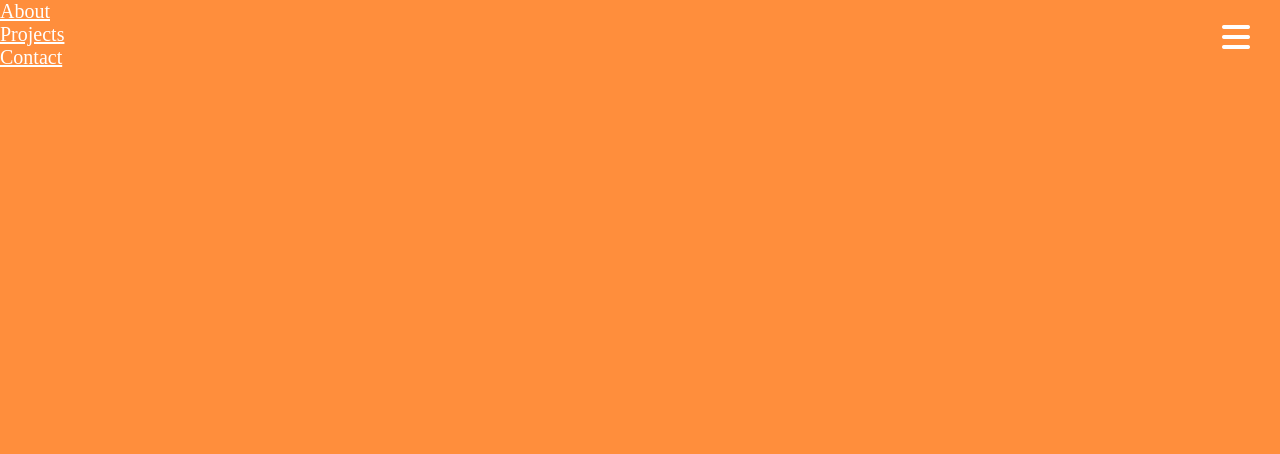
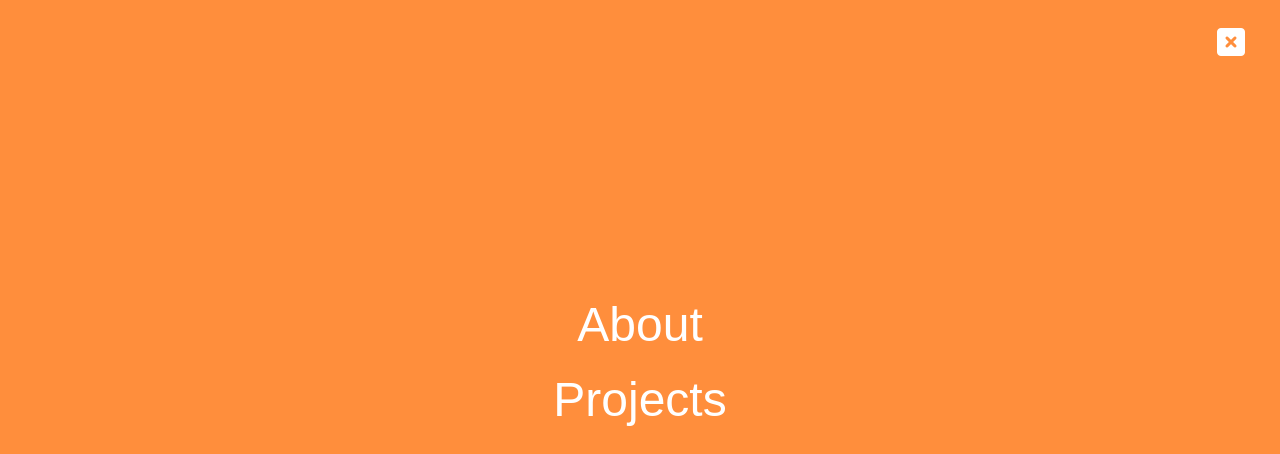
Before and after one commit to BrianYoon91/brian-yoonique-portfolio, a plain HTML site: page index.html in a window 1280 px wide. Both pictures are taken after a click on the element 1236 px from the left and 38 px from the top of the page. Shown: the top 454 px of the page. Drawn offline with Linux system fonts and the light colour scheme; a web font is replaced by a local one.

Commit message:
nav menu finished with hover effect for each links

```diff
--- a/index.html
+++ b/index.html
@@ -12,9 +12,9 @@
     <nav>
         <div class="navMenu">
             <ul class="menu">
-                <li><a href="">About</a></li>
-                <li><a href="">Projects</a></li>
-                <li><a href="">Contact</a></li>
+                <li><a href="#">About</a></li>
+                <li><a href="#">Projects</a></li>
+                <li><a href="#">Contact</a></li>
             </ul>
             <div class="hamburger"><i class="fa-solid fa-bars"></i></div>
         </div>
@@ -34,6 +34,14 @@
         </div>
     </header>
 
+    <main>
+
+
+
+
+
+
+    </main>
 
     <script src="https://kit.fontawesome.com/741551e637.js" crossorigin="anonymous"></script>
     <script src="./script/script.js"></script>
--- a/script/script.js
+++ b/script/script.js
@@ -1,8 +1,11 @@
 const menuButton = document.querySelector('.hamburger');
 const menuShow = document.querySelector('.menu');
+const changeIcon = document.getElementsByClassName('')
 
-menuButton.addEventListener('click', ()=> {
+menuButton.addEventListener('click', (e) => {
+
     menuShow.classList.toggle('active');
     menuButton.classList.toggle('active');
-
+    e.target.classList.toggle('fa-square-xmark');
+    e.target.classList.toggle('fa-bars');
 })
--- a/styles/sass/partials/_header.scss
+++ b/styles/sass/partials/_header.scss
@@ -58,8 +58,10 @@ header {
         position: absolute;
         right: 30px;
         top: 20px;
+        padding: 5px;
 
     }
+
 
     .hamburger.active {
         color:white;
@@ -69,23 +71,52 @@ header {
         background-color: $headingColor;
         padding: 0;
         width: 0;
-        width: 100%;
-        height: 100vh;
         display: none;
+
     }
 
     .menu.active {
-        display: block;
+        width: 100%;
+        height: 100vh;
+        display: flex;
         flex-direction: column;
+        justify-content: center;
+        align-items: center;
         margin: 0;
     }
 
 
     li {
         list-style-type: none;
+        padding: 10px;
+        position: relative;
+
         a {
             color: white;
+            text-decoration: none;
         }
+
+            a::before {
+                content: '';
+                position: absolute;
+                background-color: white;
+                height: 5px;
+                width: 100%;
+                border-radius: 4px;
+                bottom: 0;
+                left: 0;
+                transform-origin: right;
+                transform: scaleX(0);
+                transition: transform .3s ease-in-out;
+            }
+
+            a:hover::before,
+            a:focus::before {
+                transform-origin: left;
+                transform: scaleX(1);
+            }
+
+
     }
 }
 
--- a/styles/sass/partials/_typegraphy.scss
+++ b/styles/sass/partials/_typegraphy.scss
@@ -21,6 +21,11 @@ h1, h2 {
     letter-spacing: 5px;
     text-align: center;
 	font-size: 4rem;
+}
+
+a {
+	font-family: $subFont;
+	font-size: 3rem;
 }
 
 .heading {
```
Also changed, not shown: styles/styles.css.
